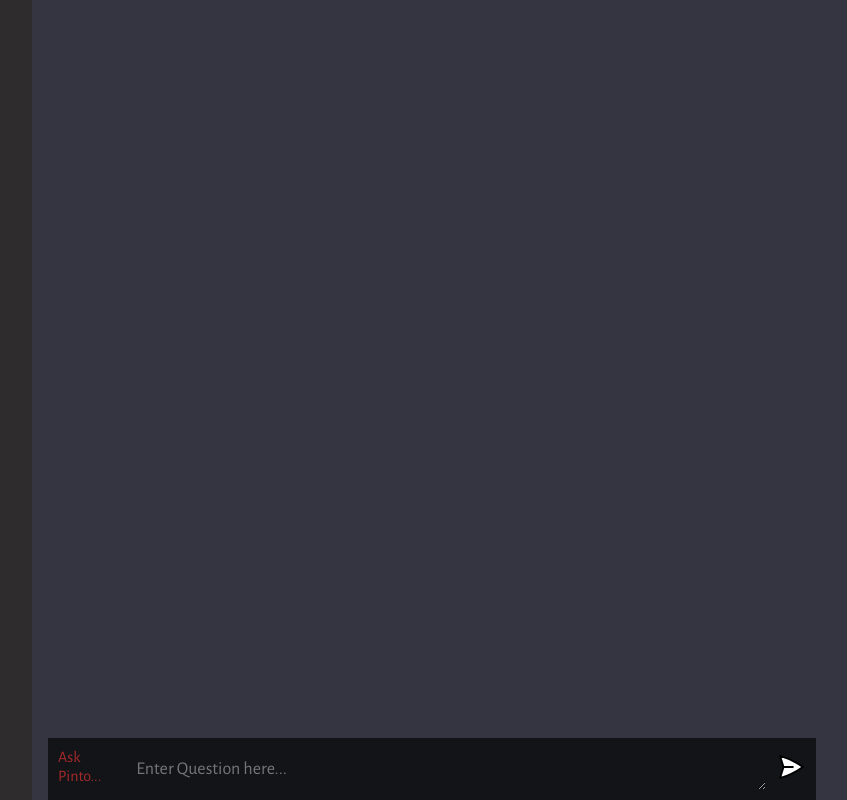
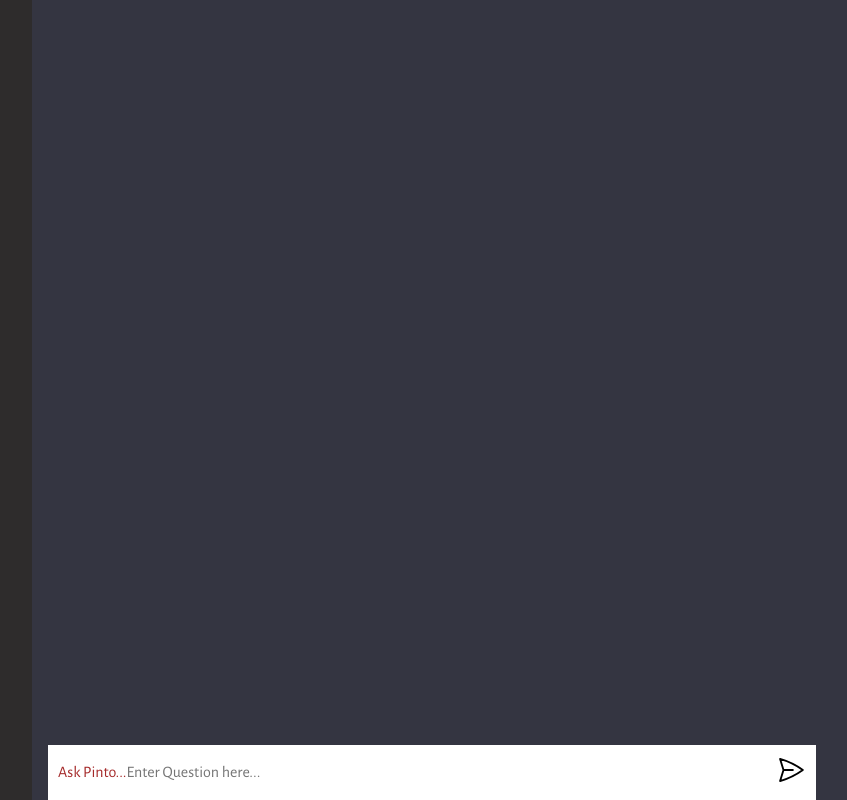
Before and after one commit to aterry0603/code, a website built with Vite: page client/index.html in a window 1280 px wide. Shown: the whole page, without its empty margins (208-1055 px from the left). Built offline with nearby package versions, Linux system fonts and the light colour scheme.

```diff
--- a/client/index.html
+++ b/client/index.html
@@ -13,11 +13,13 @@
       <div id="chat_container"></div>
 
 
-      <form>
-        <label style="color: brown;"><for="prompt">Ask Pinto...</label>
-        <textarea id="prompt" name="prompt" rows="1" cols="1" placeholder="Enter Question here..."></textarea>
-        <button type="submit"><img src="assets/send.svg" alt="Send"></button>
-      </form>
+      <div class="form-container">
+        <form>
+          <label style="color: brown;"><for="prompt">Ask Pinto...</label>
+          <textarea id="prompt" name="prompt" rows="1" cols="1" placeholder="Enter Question here..."></textarea>
+          <button type="submit"><img src="assets/send.svg" alt="Send"></button>
+        </form>
+      </div>
     </div>
     <script type="module" src="script.js"></script>
   </body>
--- a/client/style.css
+++ b/client/style.css
@@ -70,6 +70,7 @@
 .wrapper {
   width:100%;
   padding: 10px;
+
 }
 
 .ai {
@@ -138,37 +139,53 @@
   display: none;
 }
 
+.form-container {
+  position: fixed;
+  bottom: 0;
+  left: center;
+  width: 60%;
+  background-color: #fff;
+  padding: 10px;
+  box-sizing: border-box;
+  z-index: 9999;
+}
+
+@media (min-width: 768px) {
+  .form-container {
+    max-width: 768px;
+  }
+}
+
+@media (min-width: 992px) {
+  .form-container {
+    max-width: 992px;
+  }
+}
+
+@media (min-width: 1200px) {
+  .form-container {
+    max-width: 1200px;
+  }
+}
+
 form {
-  width: 60%;
-  max-width: 1280px;
-  margin: 0 auto;
-  padding: 10px;
-  background: #131418;
-
   display: flex;
-  flex-direction: row;
-  gap: 10px;
-  justify-content: center; /* add this line */
+  align-items: center;
 }
 
 textarea {
-  width: 100%;
-
-  color: #fff;
-  font-size: 18px;
-
-  padding: 10px;
-  background: transparent;
-  border-radius: 5px;
+  flex: 1;
+  margin-right: 10px;
+  resize: none;
   border: none;
   outline: none;
+  font-size: 16px;
 }
 
 button {
-  outline: 0;
-  border: 0;
+  border: none;
+  background-color: transparent;
   cursor: pointer;
-  background: transparent;
 }
 
 form img {
```
